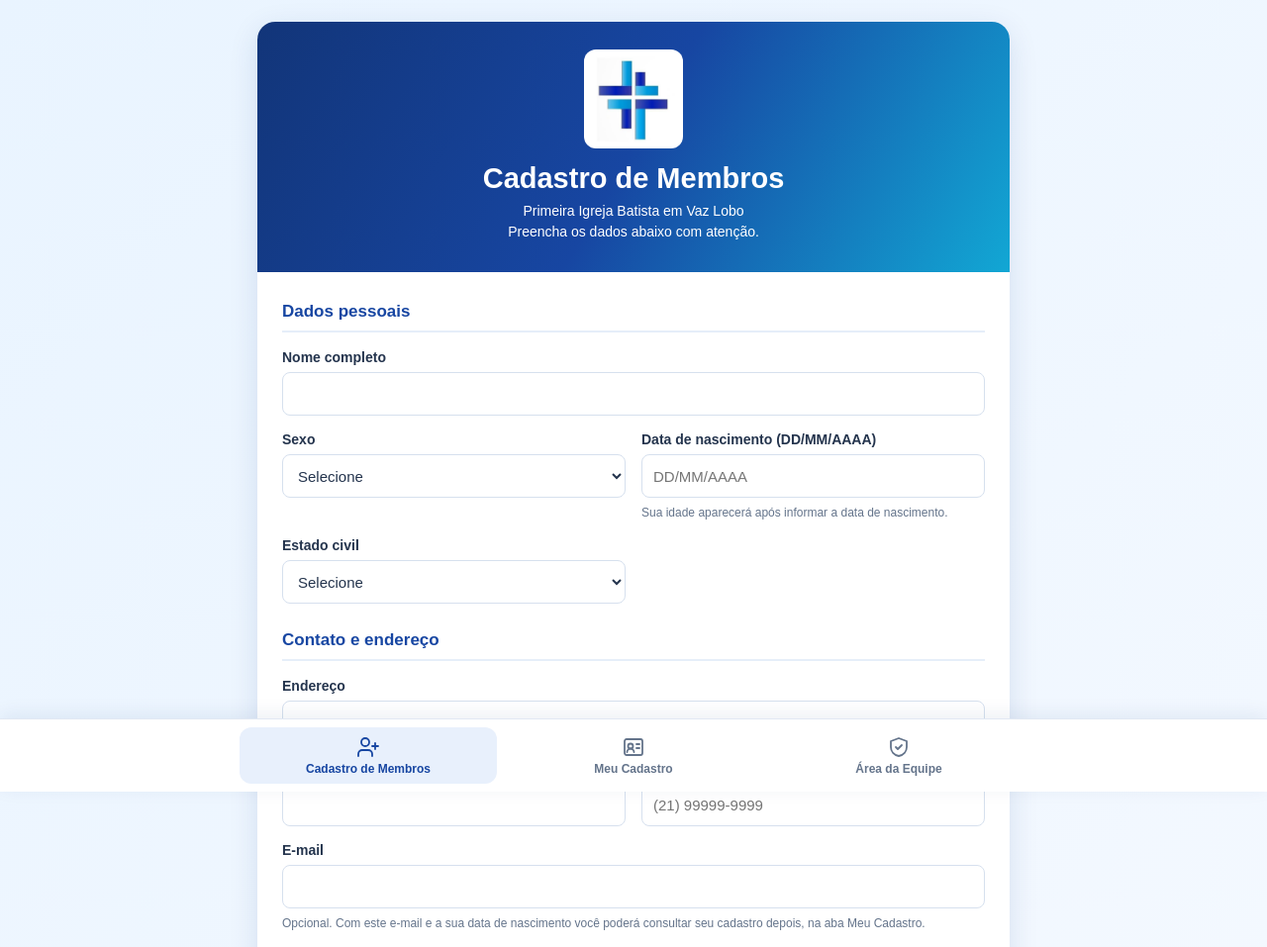
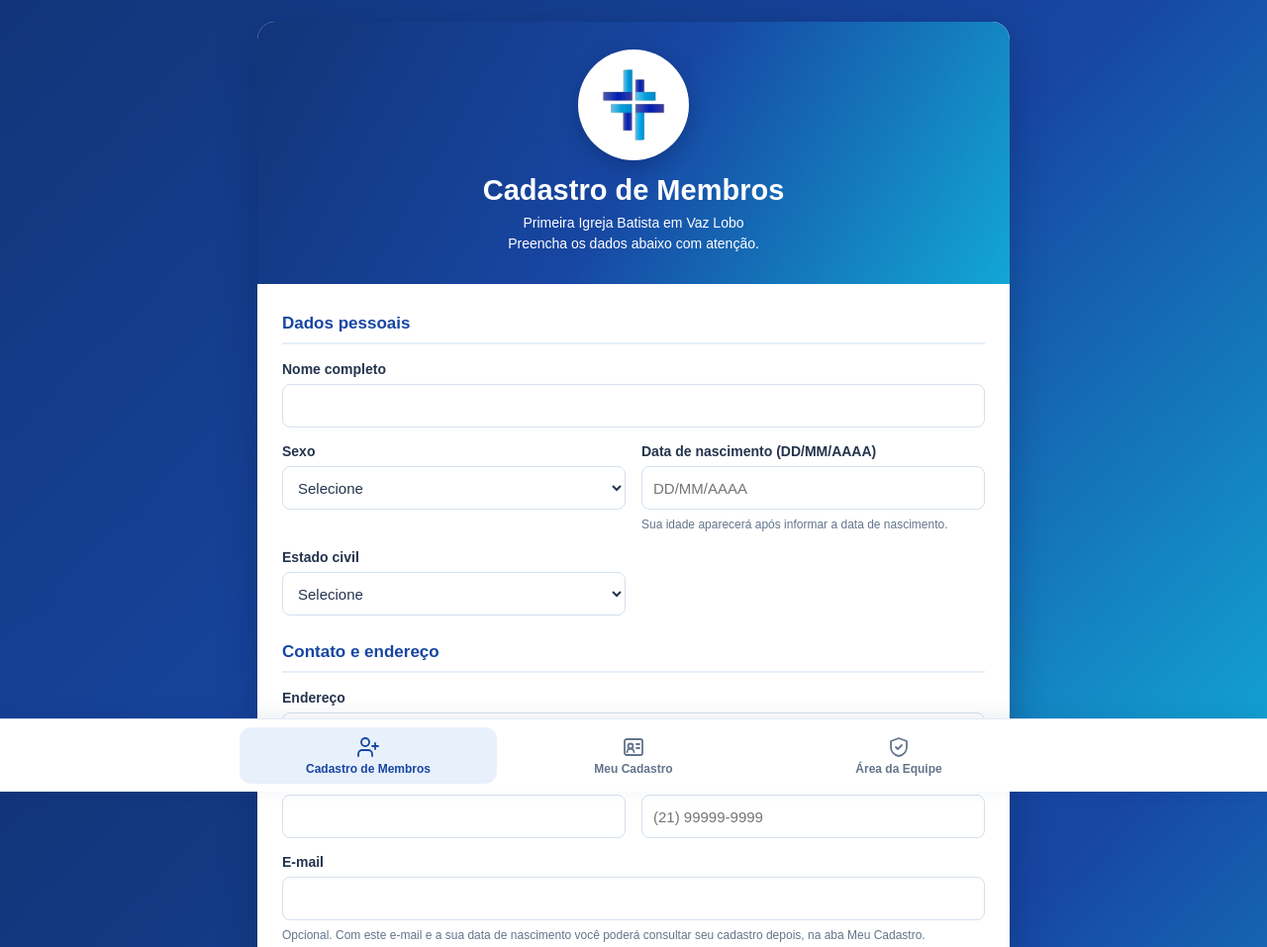
Before and after one commit to pibdevazlobo1939/Cadastro-de-Membros-PIBVL, a plain HTML site: page index.html in a window 1280 px wide. Shown: the top 957 px of the page at 99% size. Drawn offline with Linux system fonts and the light colour scheme.

Commit message:
Add files via upload

```diff
--- a/index.html
+++ b/index.html
@@ -9,10 +9,10 @@
 <title>Cadastro de Membros — Primeira Igreja Batista em Vaz Lobo</title>
 <style>
 :root{--azul:#1746a2;--escuro:#123579;--claro:#12a7d4;--texto:#24344d;--borda:#d6e0ee}
-*{box-sizing:border-box}body{margin:0;padding:22px 12px;font-family:Arial,Helvetica,sans-serif;color:var(--texto);background:linear-gradient(135deg,#e9f4ff,#f7faff);min-height:100vh}
-.container{max-width:760px;margin:auto;background:white;border-radius:18px;overflow:hidden;box-shadow:0 8px 30px #1235791f}
+*{box-sizing:border-box}body{margin:0;padding:22px 12px;font-family:Arial,Helvetica,sans-serif;color:var(--texto);background:linear-gradient(135deg,#123579,#1746a2 55%,#12a7d4) fixed;min-height:100vh}
+.container{max-width:760px;margin:auto;background:white;border-radius:18px;overflow:hidden;box-shadow:0 10px 36px #0a1f4d59}
 .topo{text-align:center;padding:28px 20px;color:white;background:linear-gradient(120deg,var(--escuro),var(--azul),var(--claro))}
-.logo{width:100px;height:100px;object-fit:contain;background:white;border-radius:12px;padding:6px;margin:0 auto 14px;display:block}.topo h1{font-size:clamp(22px,4vw,29px);margin:0 0 8px}.topo p{margin:5px 0;font-size:14px}
+.logo{width:112px;height:112px;padding:19px;object-fit:contain;background:#fff;border-radius:50%;margin:0 auto 14px;display:block;box-shadow:0 6px 18px #0a1f4d55}.topo h1{font-size:clamp(22px,4vw,29px);margin:0 0 8px}.topo p{margin:5px 0;font-size:14px}
 form{padding:25px}.secao-titulo{font-size:17px;color:var(--azul);margin:5px 0 17px;padding-bottom:9px;border-bottom:2px solid #e6eef9}
 .grade{display:grid;grid-template-columns:repeat(2,minmax(0,1fr));gap:16px}.campo{min-width:0}.completo{grid-column:1/-1}label{display:block;font-size:14px;font-weight:bold;margin-bottom:7px}
 input,select{width:100%;min-height:44px;padding:10px 11px;border:1px solid var(--borda);border-radius:8px;background:white;color:var(--texto);font-size:15px}
@@ -111,7 +111,7 @@ a.botao{display:block;text-align:center;text-decoration:none}
 <body>
 <main class="container">
 <header class="topo">
-<img class="logo" src="logo-pibvl.png" alt="Logo da Primeira Igreja Batista em Vaz Lobo">
+<img class="logo" src="logo-pibvl-transparente.png" alt="Logo da Primeira Igreja Batista em Vaz Lobo">
 <h1 id="tituloTopo">Cadastro de Membros</h1><p>Primeira Igreja Batista em Vaz Lobo</p><p id="subtituloTopo">Preencha os dados abaixo com atenção.</p>
 </header>
 
```
Also changed, not shown: logo-pibvl-transparente.png (added).
